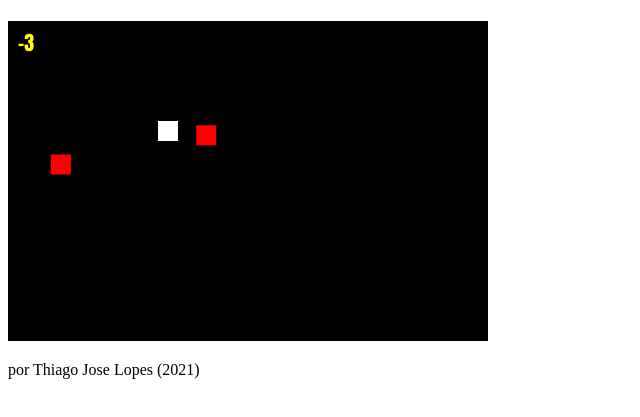
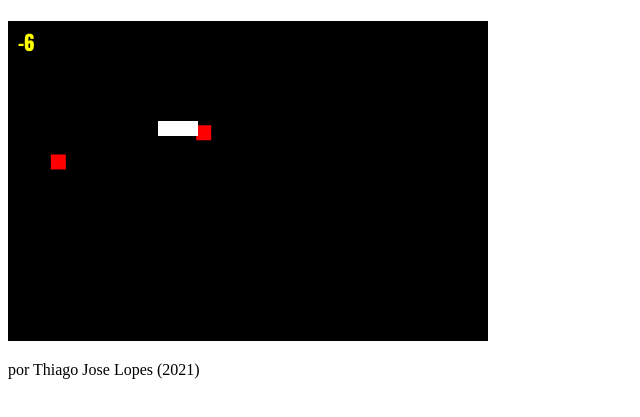
Before and after one commit to ufjf-dcc104/ufjf-dcc138-2021-3ere-atv1-Thiago-JLopes, a plain HTML site: page index.html in a window 1280 px wide. Shown: the part 59-476 px from the top of the page, without its empty margins (0-640 px from the left). Drawn offline with Linux system fonts and the light colour scheme.

Commit message:
Adiciona largura e altura a sprites.

```diff
--- a/index.html
+++ b/index.html
@@ -23,6 +23,8 @@
         y: 100,
         vy: 0,
         ay: 0,
+        w: 40,
+        h: 15,
         cor: "white",
         desenhar: desenharElemento,
         mover: moverElemento,
@@ -37,6 +39,8 @@
           y: canvas.height * Math.random(),
           vy: 0,
           ay: 0,
+          w: 15,
+          h: 15,
           cor: "red",
           desenhar: desenharElemento,
           mover: moverElemento,
@@ -52,6 +56,8 @@
         y: 150,
         vy: 0,
         ay: 0,
+        w : 5,
+        h: 5,
         cor: "blue",
         desenhar: desenharElemento,
         mover: moverElemento,
@@ -78,7 +84,6 @@
         ctx.fillRect(0, 0, canvas.width, canvas.height);
 
         p.mover();
-        p.desenhar();
         for (let s = 0; s < sprites.length; s++) {
           const sprite = sprites[s];
           //Controladores
@@ -107,6 +112,8 @@
             pontos -= 3;
           }
         }
+        p.desenhar();
+
         ctx.fillStyle = "yellow";
         ctx.font = "20px Impact";
         ctx.fillText(pontos, 10, 30);
@@ -123,7 +130,7 @@
       }
       function desenharElemento() {
         ctx.fillStyle = this.cor;
-        ctx.fillRect(this.x, this.y, 20, 20);
+        ctx.fillRect(this.x, this.y, this.w, this.h);
       }
 
       function perseguirAlvo(alvo) {
@@ -183,10 +190,10 @@
 
       function colidiram(A, B) {
         return !(
-          A.x > B.x + 20 ||
-          A.x + 20 < B.x ||
-          A.y > B.y + 20 ||
-          A.y + 20 < B.y
+          A.x > B.x + B.w ||
+          A.x + A.w < B.x ||
+          A.y > B.y + B.h ||
+          A.y + A.h < B.y
         );
       }
     </script>
```
